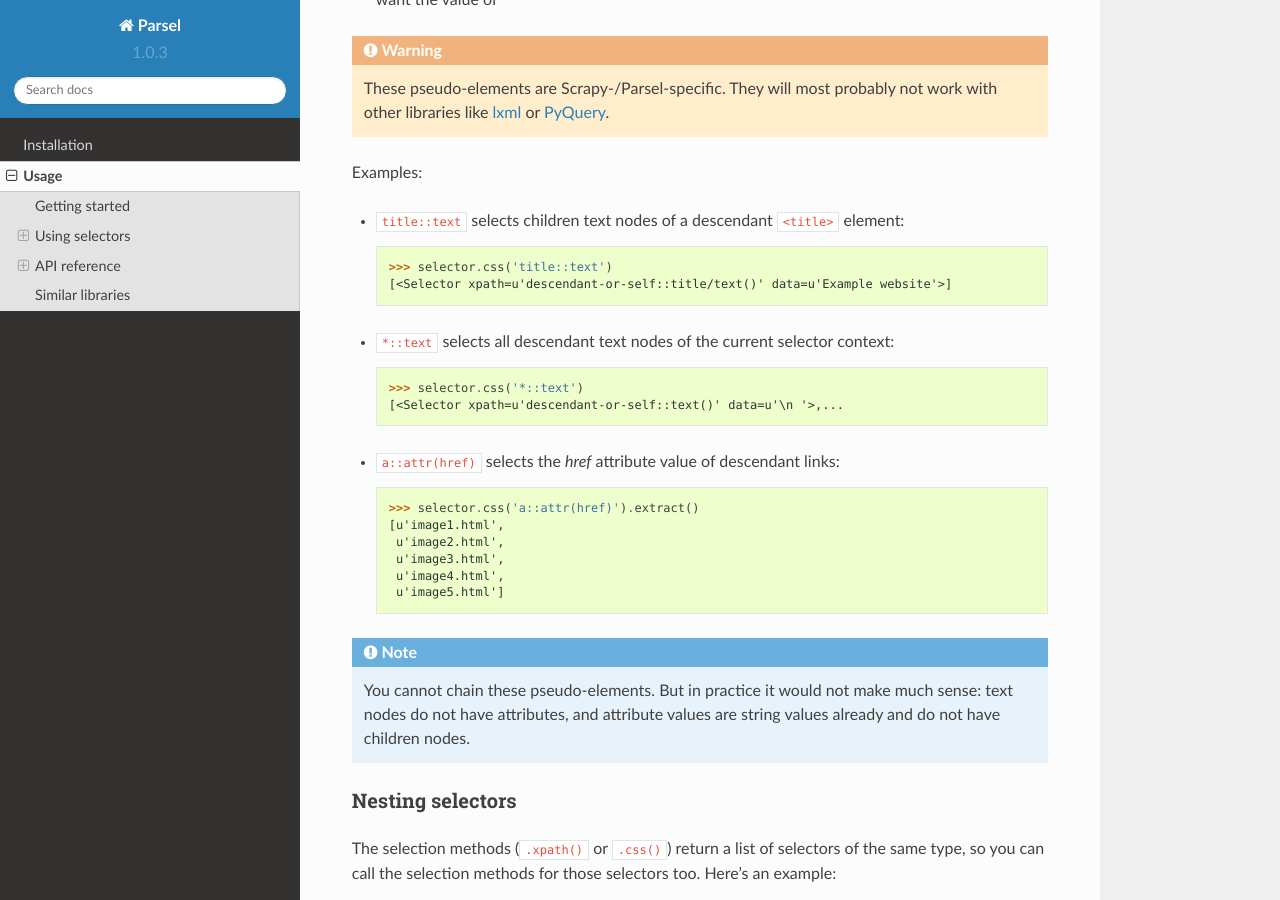
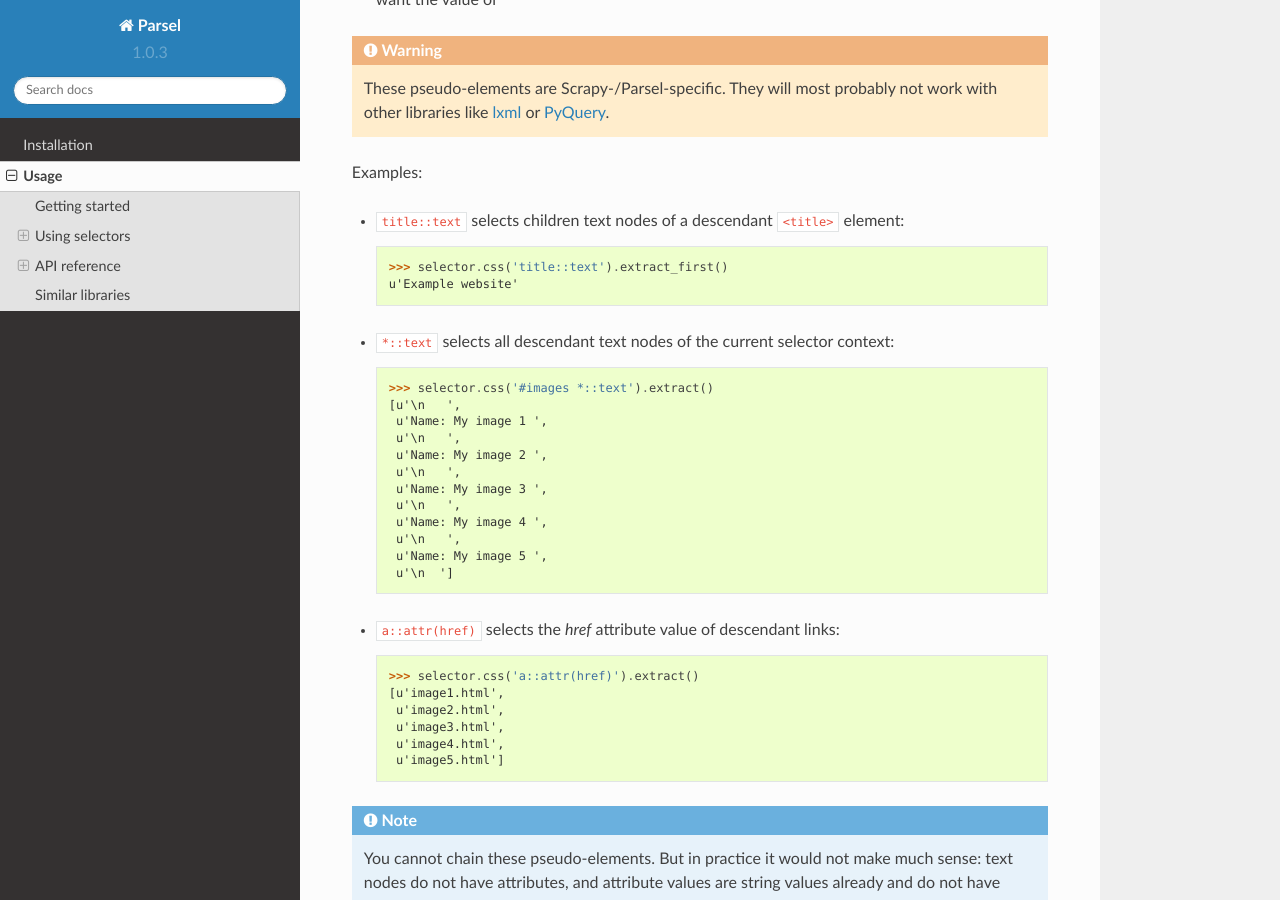
Before and after one commit to scrapy/parsel, a Sphinx documentation site: the page built from docs/usage.rst, in a window 1280 px wide and 900 px high, scrolled down 3815 px. Built offline with Sphinx 7.4.7 and the Read the Docs theme 2.0.0, drawn with Linux system fonts in a browser that asks for light colours.

Commit message:
Use extract() in ::text examples

```diff
--- a/docs/usage.rst
+++ b/docs/usage.rst
@@ -182,14 +182,23 @@ Examples:
 
 * ``title::text`` selects children text nodes of a descendant ``<title>`` element::
 
-    >>> selector.css('title::text')
-    [<Selector xpath=u'descendant-or-self::title/text()' data=u'Example website'>]
-
+    >>> selector.css('title::text').extract_first()
+    u'Example website'
 
 * ``*::text`` selects all descendant text nodes of the current selector context::
 
-    >>> selector.css('*::text')
-    [<Selector xpath=u'descendant-or-self::text()' data=u'\n '>,...
+    >>> selector.css('#images *::text').extract()
+    [u'\n   ',
+     u'Name: My image 1 ',
+     u'\n   ',
+     u'Name: My image 2 ',
+     u'\n   ',
+     u'Name: My image 3 ',
+     u'\n   ',
+     u'Name: My image 4 ',
+     u'\n   ',
+     u'Name: My image 5 ',
+     u'\n  ']
 
 * ``a::attr(href)`` selects the *href* attribute value of descendant links::
 
```
